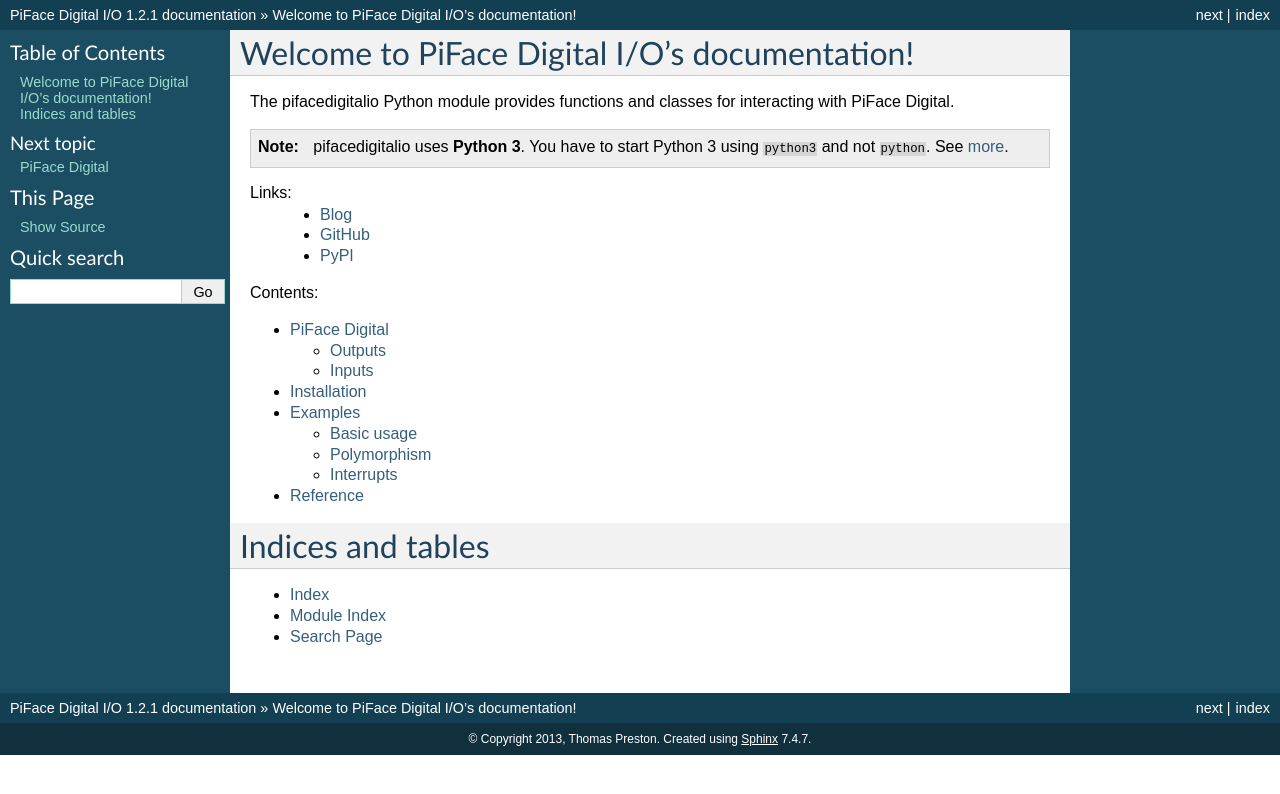
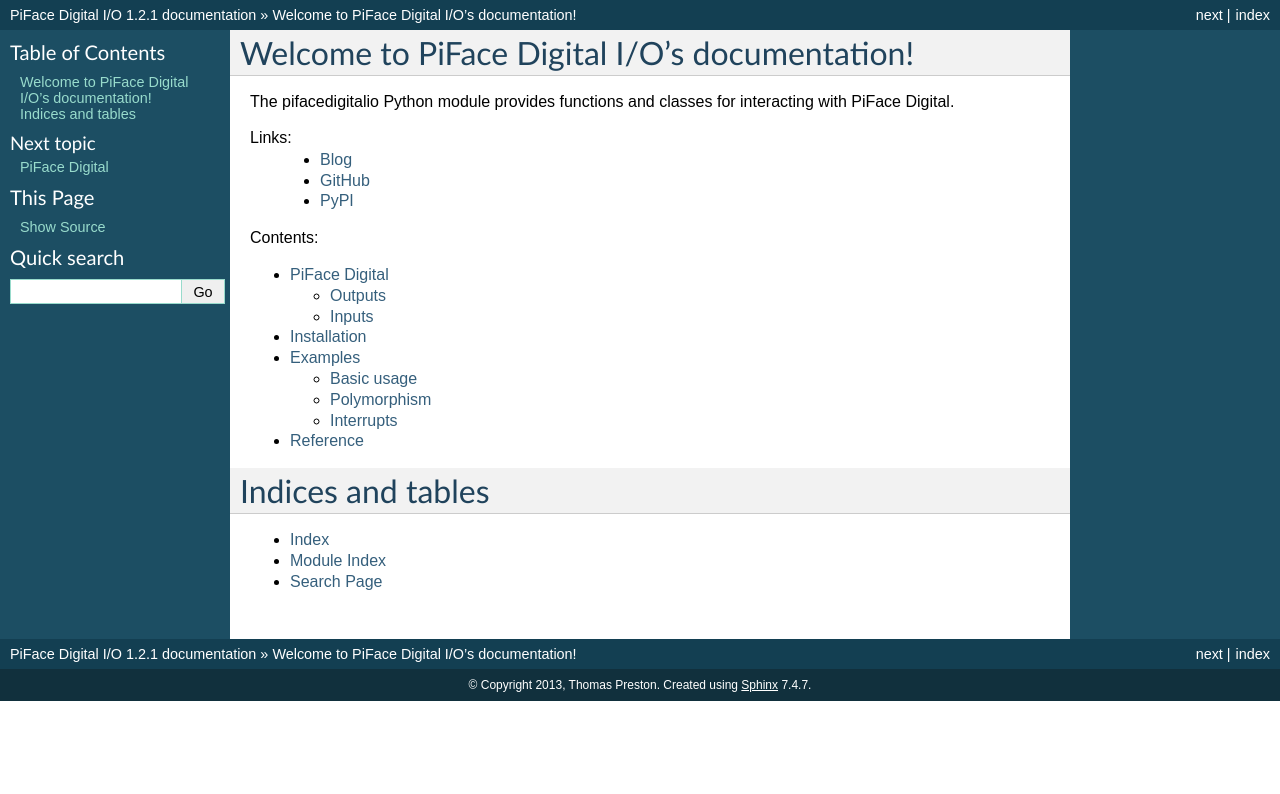
Before and after one commit to piface/pifacedigitalio, a Sphinx documentation site: the page built from docs/index.rst, in a window 1280 px wide. Shown: the top 794 px of the page. Built offline with Sphinx 7.4.7, drawn with Linux system fonts in a browser that asks for light colours; formulas are drawn with MathJax 3.

Commit message:
updated docs

```diff
--- a/docs/example.rst
+++ b/docs/example.rst
@@ -2,7 +2,7 @@
 Examples
 ########
 
-.. note:: Remember to use ``python3``.
+.. note:: Subtitute ``python3`` for ``python`` if you want to use Python 2.
 
 Basic usage
 ===========
--- a/docs/index.rst
+++ b/docs/index.rst
@@ -6,11 +6,8 @@
 Welcome to PiFace Digital I/O's documentation!
 ==============================================
 
-The pifacedigitalio Python module provides functions and classes for interacting
-with PiFace Digital.
-
-.. note:: pifacedigitalio uses **Python 3**. You have to start Python 3 using
-   ``python3`` and not ``python``. See `more <http://docs.python.org/3/whatsnew/3.0.html>`_.
+The pifacedigitalio Python module provides functions and classes for
+interacting with PiFace Digital.
 
 Links:
     - `Blog <http://pifacedigital.wordpress.com/>`_
--- a/docs/installation.rst
+++ b/docs/installation.rst
@@ -1,6 +1,9 @@
 ############
 Installation
 ############
+
+.. note:: Subtitute ``python3``/``easy_install3`` for
+   ``python``/``easy_install`` if you want to install for Python 2.
 
 To install pifacedigitalio with minimal fuss::
 
```
